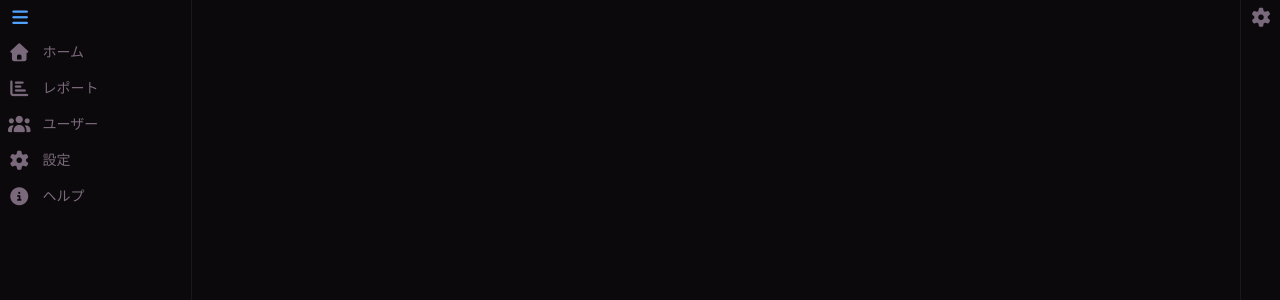
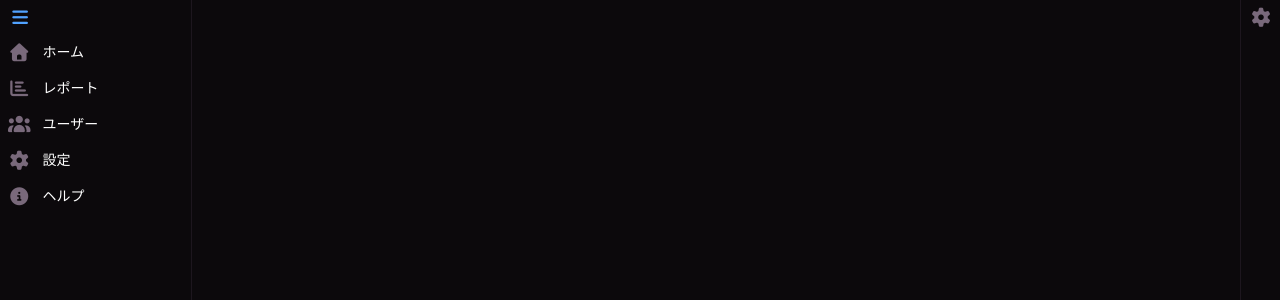
Before and after one commit to ky381011/miniDashboard, a React (Vite) app in the folder app/: page / in a window 1280 px wide. Both pictures are taken after a click on the button 20 px from the left and 17 px from the top of the page. Shown: the top 300 px of the page. Built offline with nearby package versions, Linux system fonts and the light colour scheme.

Commit message:
feat: add text color to menu item labels for improved visibility

```diff
--- a/app/src/components/layout/Sidebar.tsx
+++ b/app/src/components/layout/Sidebar.tsx
@@ -45,7 +45,7 @@ export function Sidebar({ isOpen, onToggle }: SidebarProps) {
             title={label}
           >
             <i className={`fa-solid ${icon} text-lg w-6 shrink-0 text-center`}></i>
-            <span className={`text-sm transition-opacity duration-700 ${isOpen ? 'opacity-100' : 'opacity-0'}`}>
+            <span className={`text-sm text-white transition-opacity duration-700 ${isOpen ? 'opacity-100' : 'opacity-0'}`}>
               {label}
             </span>
           </button>
```
